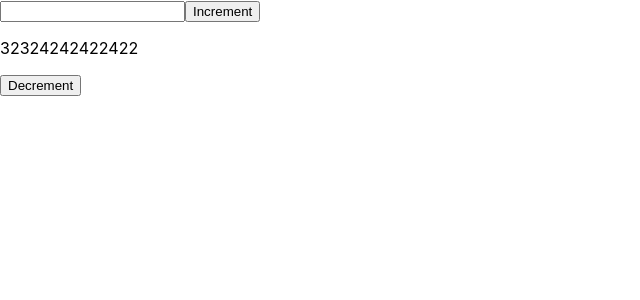
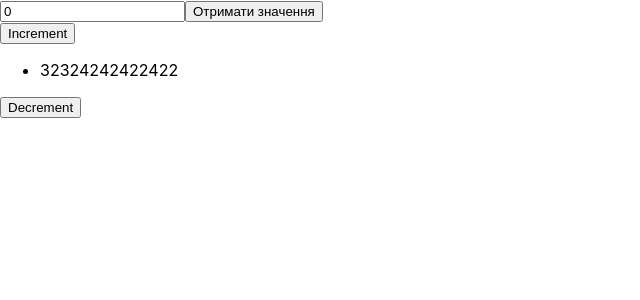
Before and after one commit to ArbakovMaxim/np-test, a React (Create React App) app: page / in a window 1280 px wide. Both pictures are taken after a click on the button "Increment". Shown: the top 300 px of the page, without its empty margins (0-640 px from the left). Built offline with nearby package versions, Linux system fonts and the light colour scheme; no server answers.

Commit message:
add redux function

```diff
--- a/src/pages/Home.tsx
+++ b/src/pages/Home.tsx
@@ -1,32 +1,60 @@
 import { getDeliveryStatus } from "../api/Api";
 import type { RootState } from "../store/store";
 import { useSelector, useDispatch } from "react-redux";
-import { addNewTtn, removeTtn } from "../features/counter/counterSlice";
+import { addNewTtn, removeTtn } from "../features/ttn/ttnSlice";
+import { useState } from "react";
 
 const Home = () => {
+  const [inputValue, setInputValue] = useState(Number);
   const listTtn = useSelector((state: RootState) => state.ttn.value);
   const dispatch = useDispatch();
 
-  const result: any = getDeliveryStatus("59500000458220");
-  // const result: any = getWarehousesInCity("Київ");
+  const result: any = getDeliveryStatus(59500000458220);
+  console.log(result);
 
-  console.log(result);
+  const handleButtonClick = () => {
+    alert(inputValue);
+  };
+
+  const handleInputChange = (event: React.ChangeEvent<HTMLInputElement>) => {
+    setInputValue(Number(event.target.value));
+  };
+
+  const handleInputKeyPress = (event: { key: string }) => {
+    if (event.key === "Enter") {
+      handleButtonClick(); // Викликаємо дію, яка пов'язана з кнопкою
+    }
+  };
 
   return (
     <div>
       <div>
-        <input />
+        <div>
+          <input
+            type="text"
+            value={inputValue}
+            onChange={handleInputChange}
+            onKeyPress={handleInputKeyPress}
+          />
+          <button onClick={handleButtonClick}>Отримати значення</button>
+        </div>
         <button
           aria-label="Increment value"
           onClick={() => dispatch(addNewTtn({ id: 1, ttn: 32324242422422 }))}
         >
           Increment
         </button>
-        {listTtn
-          ? listTtn.map((oneTtn) => {
-              return <p>{oneTtn.ttn}</p>;
-            })
-          : null}
+        <ul>
+          {listTtn
+            ? listTtn.map((oneTtn) => {
+                return (
+                  <li key={oneTtn.id}>
+                    <p>{oneTtn.ttn}</p>
+                  </li>
+                );
+              })
+            : null}
+        </ul>
         <button
           aria-label="Decrement value"
           onClick={() => dispatch(removeTtn(1))}
--- a/src/store/store.ts
+++ b/src/store/store.ts
@@ -1,5 +1,5 @@
 import { configureStore } from "@reduxjs/toolkit";
-import ttnReducer from '../features/counter/counterSlice'
+import ttnReducer from '../features/ttn/ttnSlice'
 
 
 export const store = configureStore({
```
Also changed, not shown: src/features/ttn/ttnSlice.ts (renamed from src/features/counter/counterSlice.ts).
